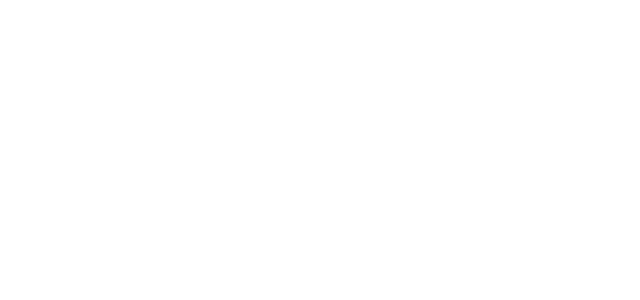
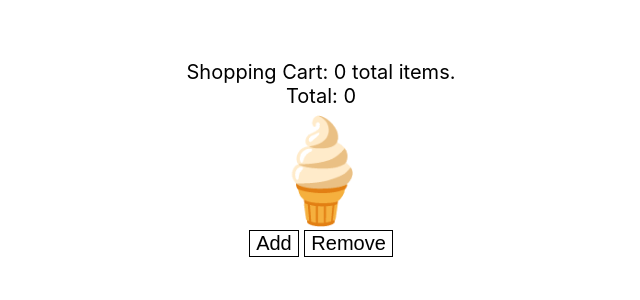
Before and after one commit to gingkob/dot-react-08, a React (Create React App) app: page / in a window 1280 px wide. Shown: the top 300 px of the page, without its empty margins (319-959 px from the left). Built offline with nearby package versions, Linux system fonts and the light colour scheme.

Commit message:
boilerplate for project completed

```diff
--- /dev/null
+++ b/src/components/Product/Product.css
@@ -0,0 +1,14 @@
+.product span {
+  font-size: 100px;
+}
+
+.wrapper-product {
+  padding: 20px;
+  font-size: 20px;
+}
+
+.wrapper-product button {
+  font-size: 20px;
+  background: none;
+  border: black solid 1px;
+}
--- /dev/null
+++ b/src/components/Product/Product.js
@@ -0,0 +1,18 @@
+import React from 'react'
+import './Product.css'
+
+const Product = () => {
+  return (
+    <div className='wrapper-product'>
+      <div>
+        Shopping Cart: 0 total items.
+      </div>
+      <div>Total: 0</div>
+
+      <div className="product"><span role="img" aria-label="ice cream">🍦</span></div>
+      <button>Add</button> <button>Remove</button>
+    </div>
+  )
+}
+
+export default Product
--- a/src/components/App/App.css
+++ b/src/containers/App/App.css
@@ -1,3 +1,4 @@
 .App {
+  margin: 40px auto auto;
   text-align: center;
 }
--- /dev/null
+++ b/src/containers/App/App.js
@@ -0,0 +1,12 @@
+import Product from '../../components/Product/Product'
+import './App.css';
+
+function App() {
+  return (
+    <div className='App'>
+    <Product />
+    </div>
+  );
+}
+
+export default App;
--- a/src/index.js
+++ b/src/index.js
@@ -1,6 +1,6 @@
 import React from 'react';
 import ReactDOM from 'react-dom';
-import App from './components/App/App';
+import App from './containers/App/App';
 import './index.css';
 
 ReactDOM.render(
```
Also changed, not shown: src/components/App/App.js (deleted, +0 -10 lines).
